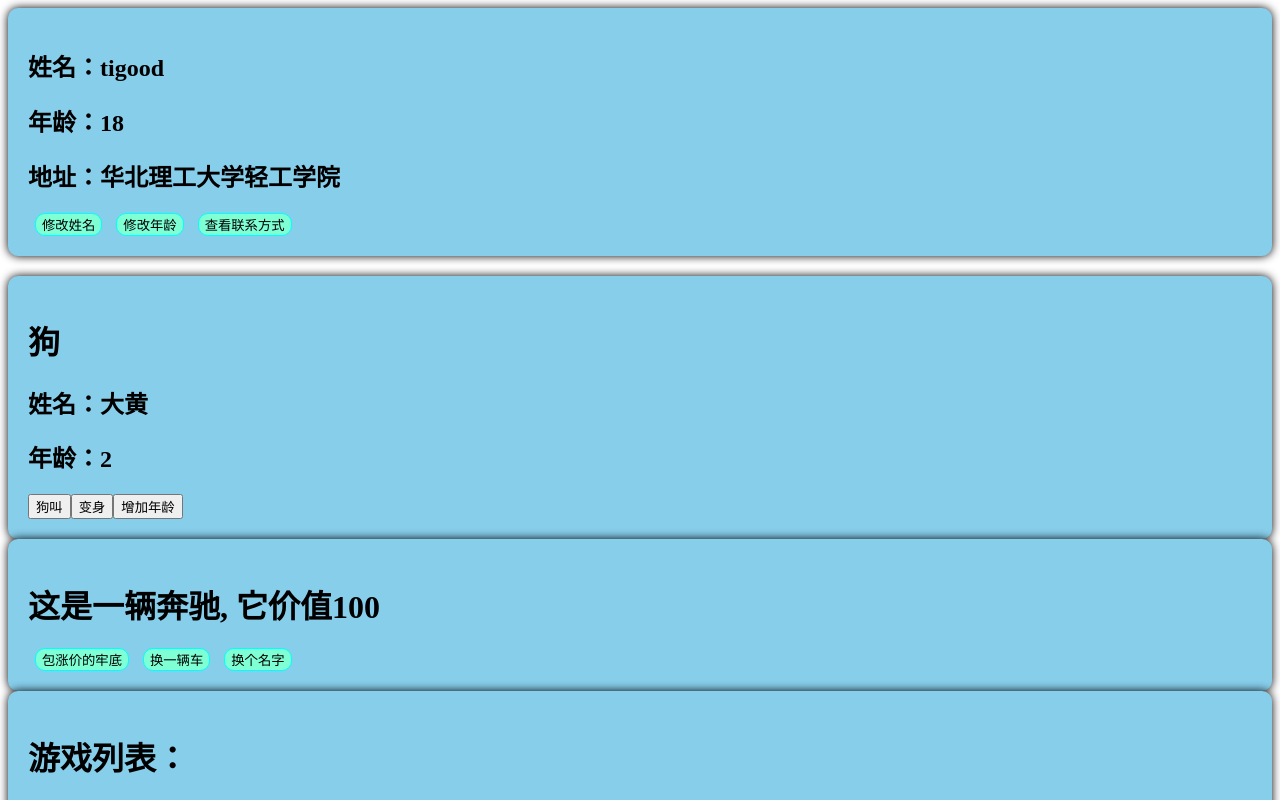
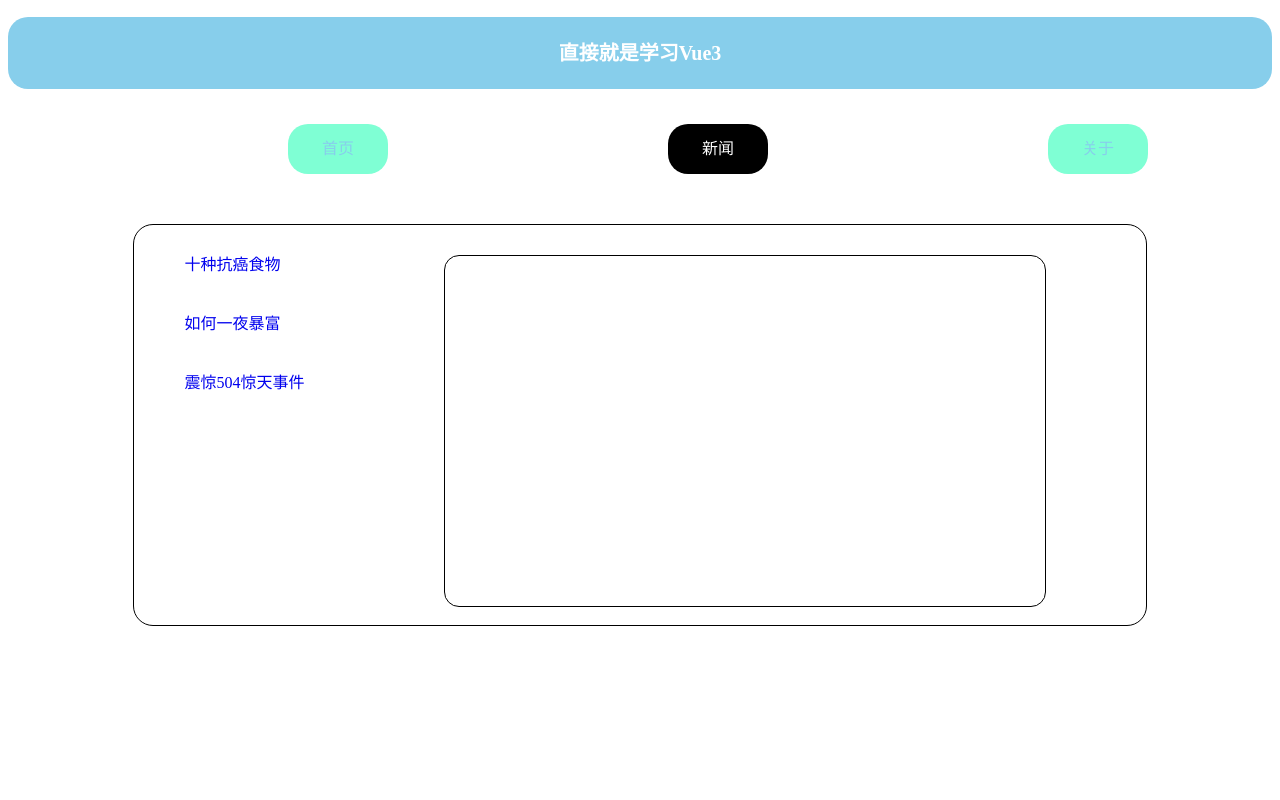
Before and after one commit to gothetop/gothetop, a Vue app: page /news in a window 1280 px wide. Shown: the top 800 px of the page. Built offline with nearby package versions, Linux system fonts and the light colour scheme; no server answers.

Commit message:
学习了部分路由的相关内容 路由组件和一般组件存放的地方 路由的两种类型，history和hash 路由嵌套 路由的query属性传参

```diff
--- a/package.json
+++ b/package.json
@@ -12,7 +12,8 @@
   },
   "dependencies": {
     "axios": "^1.6.8",
-    "vue": "^3.4.21"
+    "vue": "^3.4.21",
+    "vue-router": "^4.3.2"
   },
   "devDependencies": {
     "@tsconfig/node20": "^20.1.4",
--- a/src/App.vue
+++ b/src/App.vue
@@ -1,60 +1,80 @@
 <template>
   <!--html-->
-  <!-- 在组件上使用了ref -->
-  <Person ref="ren"/>
-  <Dog/>
-  <Car/>
-  <Games/>
-  <Input_name/>
-  <Watch_text/>
-  <Watch_effect/>
-  <Ref_text/>
-  <button @click="test">测试</button>
-  <Person1 :list="person_list" v-if="isShow"/>
-  <SumDog/>
+  <div class="app">
+    <h2 class="title">直接就是学习Vue3</h2>
+    <!-- 导航区 -->
+    <div class="nav">
+      <!-- 字符串写法 -->
+      <RouterLink to="/home" active-class="active">首页</RouterLink>
+      <!-- 对象写法，name跳转 -->
+      <RouterLink :to="{name: 'news'}" active-class="active">新闻</RouterLink>
+      <!-- 对象写法，path跳转 -->
+      <RouterLink :to="{path: '/about'}" active-class="active">关于</RouterLink>
+    </div>
+    <!-- 内容展示区 -->
+    <div class="content">
+      <RouterView></RouterView>
+    </div>
+  </div>
+
 </template>
 
 <script setup lang="ts" name="App">
-import Person from './components/person.vue'
-import Dog from './components/dog.vue'
-import Car from "@/components/car.vue";
-import Games from "@/components/games.vue";
-import Input_name from "@/components/input_name.vue";
-import Watch_text from "@/components/watch_text.vue";
-import Watch_effect from "@/components/watch_effect.vue";
-import Ref_text from "@/components/ref_text.vue";
-import Person1 from "@/components/person1.vue";
-import SumDog from "@/components/sumdog.vue";
+import {RouterView, RouterLink} from "vue-router";
 
-// 引入ref
-import {ref, reactive} from 'vue'
-import type {Persons} from "@/types";
 
-// 用来控制Person1控件是否被卸载
-// v-if 和 v-show的区别如下：
-// v-if 和 v-show 成立的时候都会展示组件
-// 但不成立时，v-if 会将组件卸载掉，而v-show只是将组件隐藏掉 display: none
-// v-show变化时会触发组件更新，但是不会触发组件卸载
-// v-if变化时会触发组件的卸载
-let isShow = ref(true);
-// 创建一个ref容器
-let ren = ref();
-
-function test() {
-  // 打印接受到的数值
-  console.log(ren.value.name);
-  console.log(ren.value.age);
+</script>
+<style>
+/* 样式 */
+.app{
+  width: 100%;
+}
+.title{
+  text-align: center;
+  height: 72px;
+  line-height: 72px;
+  font-size: 20px;
+  border-radius: 20px;
+  background-color: skyblue;
+  color: white;
+  margin-bottom: 35px;
+}
+.nav{
+  width: 100%;
+  margin-bottom: 50px;
+}
+.nav a{
+  text-decoration: none;
+  color: skyblue;
+  display: inline-block;
+  height: 50px;
+  line-height: 50px;
+  background-color: aquamarine;
+  margin-left: 280px;
+  width: 100px;
+  text-align: center;
+  border-radius: 20px;
+  transition: .5s ease-in-out;
 }
 
-// reactive直接传泛型
-let person_list = reactive<Persons>([
-  {id: "sdfafa01", name: "王老五", age: 18},
-  {id: "adfadf02", name: "李四", age: 19},
-  {id: "adfadf03", name: "哈哈哈", age: 20},
-]);
+a.active{
+  background-color: black;
+  color: white;
+}
 
-</script>
+.content{
+  position: relative;
+  height: 400px;
+  width: 80%;
+  margin: 0 auto;
+  border-radius: 20px;
+  border: 1px solid black;
+}
 
-<style>
-/* 样式 */
+.content img{
+  position: absolute;
+  top: 50%;
+  left: 50%;
+}
+
 </style>
--- /dev/null
+++ b/src/router/index.ts
@@ -0,0 +1,36 @@
+import {createRouter, createWebHistory} from "vue-router";
+import Home from '@/views/home.vue';
+import News from '@/views/news.vue';
+import About from '@/views/about.vue';
+import Detail from '@/views/detail.vue';
+
+
+const router = createRouter({
+    history: createWebHistory(),
+    routes: [
+        {
+            name: 'home',
+            path: '/home',
+            component: Home
+        },
+        {
+            name: 'news',
+            path: '/news',
+            component: News,
+            children: [
+                {
+                    name: "detail",
+                    path: 'detail',
+                    component: Detail
+                }
+            ]
+        },
+        {
+            name: 'about',
+            path: '/about',
+            component: About
+        }
+    ]
+})
+
+export default router;
--- /dev/null
+++ b/src/views/about.vue
@@ -0,0 +1,12 @@
+<script setup lang="ts" name="About">
+
+</script>
+
+<template>
+  <h1>这是关于页</h1>
+
+</template>
+
+<style scoped>
+
+</style>
--- /dev/null
+++ b/src/views/detail.vue
@@ -0,0 +1,21 @@
+<script setup lang="ts">
+import {useRoute} from "vue-router";
+import {toRefs} from "vue";
+
+const route = useRoute();
+let {query} = toRefs(route);
+</script>
+
+<template>
+<ul class="detail-ul">
+  <li>编号：{{query.id}}</li>
+  <li>标题：{{query.title}}</li>
+  <li>内容：{{query.content}}</li>
+</ul>
+</template>
+
+<style scoped>
+.detail-ul li{
+  margin-bottom: 10px;
+}
+</style>
--- /dev/null
+++ b/src/views/home.vue
@@ -0,0 +1,13 @@
+<script setup lang="ts" name="Home">
+
+</script>
+
+<template>
+<h1>
+  这是首页
+</h1>
+</template>
+
+<style scoped>
+
+</style>
--- /dev/null
+++ b/src/views/news.vue
@@ -0,0 +1,74 @@
+<script setup lang="ts" name="News">
+import {reactive} from "vue";
+import {RouterView, RouterLink} from "vue-router";
+
+const news_list = reactive([
+  {
+    id: 'asdfsd01', title: '十种抗癌食物', content: "西兰花"
+  },
+  {
+    id: 'asdfsd02', title: '如何一夜暴富', content: "学IT"
+  },
+  {
+    id: 'asdfsd03', title: '震惊504惊天事件', content: "孙一楠是叼毛"
+  }
+]);
+
+</script>
+
+<template>
+  <!-- 导航区 -->
+  <ul class="news-list">
+    <li v-for="item in news_list" :key="item.id">
+      <!-- 第一种写法 很麻烦 -->
+      <!--<RouterLink :to="`/news/detail?id=${item.id}&&title=${item.title}&&content=${item.content}`">{{item.title}}</RouterLink>-->
+
+      <!-- 第二种写法 对象写法 -->
+      <RouterLink :to="{
+        name: 'detail',  // 起了名字的  起名字耦合度较低
+        // 如果没有起名字，就用path来指定路由
+        query: {
+          id: item.id,
+          title: item.title,
+          content: item.content
+        }
+      }">
+        {{item.title}}
+      </RouterLink>
+    </li>
+  </ul>
+  <!-- 展示区 -->
+  <div class="news-detail">
+    <RouterView></RouterView>
+  </div>
+
+</template>
+
+<style scoped>
+.news-list{
+  list-style-type: none;
+  width: 200px;
+  float: left;
+}
+.news-list li{
+  margin-bottom: 15px;
+  padding: 10px;
+}
+.news-list li a{
+  text-decoration: none;
+}
+.news-list li a:hover{
+  color: skyblue;
+}
+.news-detail{
+  width: 560px;
+  border: 1px solid black;
+  border-radius: 15px;
+  float: right;
+  height: 310px;
+  margin-top: 30px;
+  margin-right: 100px;
+  padding: 20px;
+}
+
+</style>
```
Also changed, not shown: src/main.ts (+8 -1 lines), 1 other file (tests, documents, lock files or other folders).
